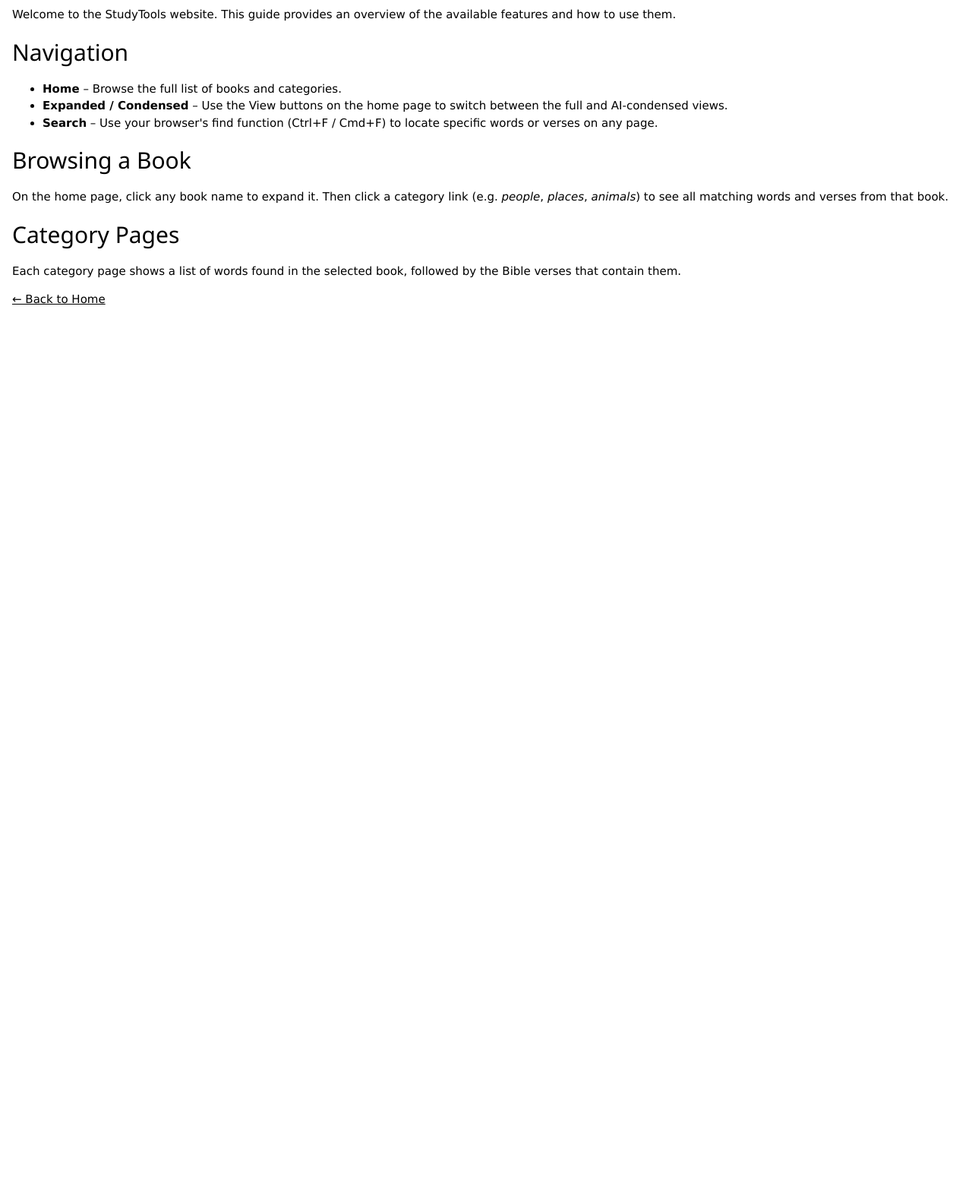
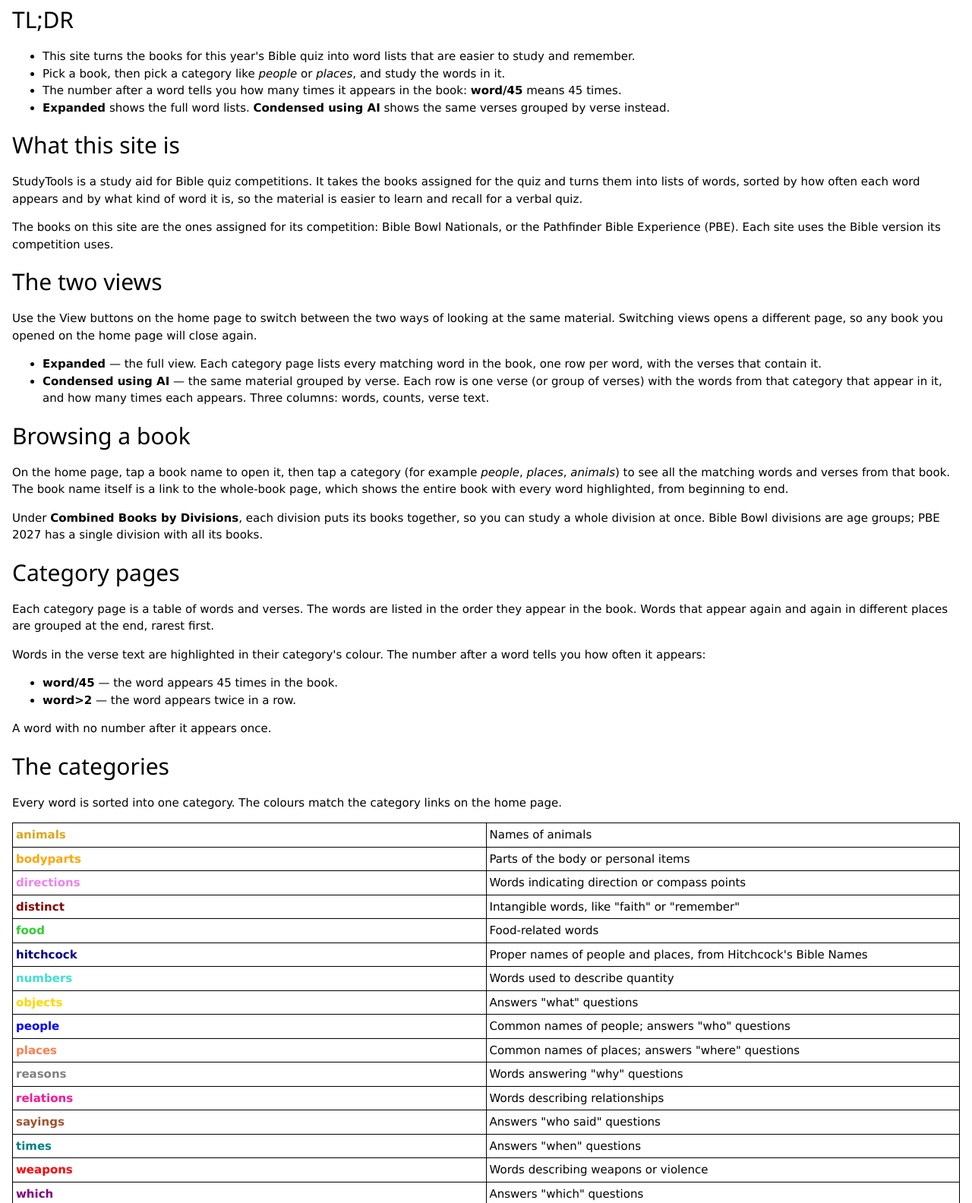
Before and after one commit to dwongk/pbe2027, a plain HTML site: page help.html in a window 1280 px wide. Shown: the part 71-1655 px from the top of the page at 76% size. Before the commit the page ends 800 px from the top, so only its background shows below. Drawn offline with Linux system fonts and the light colour scheme.

Commit message:
Propose website update from StudyTools build

```diff
--- a/help.html
+++ b/help.html
@@ -17,17 +17,59 @@
 
 <div class="w3-container">
     <h1>Help</h1>
-    <p>Welcome to the StudyTools website. This guide provides an overview of the available features and how to use them.</p>
-    <h2>Navigation</h2>
+    <h2>TL;DR</h2>
     <ul>
-        <li><strong>Home</strong> – Browse the full list of books and categories.</li>
-        <li><strong>Expanded / Condensed</strong> – Use the View buttons on the home page to switch between the full and AI-condensed views.</li>
-        <li><strong>Search</strong> – Use your browser's find function (Ctrl+F / Cmd+F) to locate specific words or verses on any page.</li>
+        <li>This site turns the books for this year's Bible quiz into word lists that are easier to study and remember.</li>
+        <li>Pick a book, then pick a category like <em>people</em> or <em>places</em>, and study the words in it.</li>
+        <li>The number after a word tells you how many times it appears in the book: <strong>word/45</strong> means 45 times.</li>
+        <li><strong>Expanded</strong> shows the full word lists. <strong>Condensed using AI</strong> shows the same verses grouped by verse instead.</li>
     </ul>
-    <h2>Browsing a Book</h2>
-    <p>On the home page, click any book name to expand it. Then click a category link (e.g. <em>people</em>, <em>places</em>, <em>animals</em>) to see all matching words and verses from that book.</p>
-    <h2>Category Pages</h2>
-    <p>Each category page shows a list of words found in the selected book, followed by the Bible verses that contain them.</p>
+    <h2>What this site is</h2>
+    <p>StudyTools is a study aid for Bible quiz competitions. It takes the books assigned for the quiz and turns them into lists of words, sorted by how often each word appears and by what kind of word it is, so the material is easier to learn and recall for a verbal quiz.</p>
+    <p>The books on this site are the ones assigned for its competition: Bible Bowl Nationals, or the Pathfinder Bible Experience (PBE). Each site uses the Bible version its competition uses.</p>
+    <h2>The two views</h2>
+    <p>Use the View buttons on the home page to switch between the two ways of looking at the same material. Switching views opens a different page, so any book you opened on the home page will close again.</p>
+    <ul>
+        <li><strong>Expanded</strong> — the full view. Each category page lists every matching word in the book, one row per word, with the verses that contain it.</li>
+        <li><strong>Condensed using AI</strong> — the same material grouped by verse. Each row is one verse (or group of verses) with the words from that category that appear in it, and how many times each appears. Three columns: words, counts, verse text.</li>
+    </ul>
+    <h2>Browsing a book</h2>
+    <p>On the home page, tap a book name to open it, then tap a category (for example <em>people</em>, <em>places</em>, <em>animals</em>) to see all the matching words and verses from that book. The book name itself is a link to the whole-book page, which shows the entire book with every word highlighted, from beginning to end.</p>
+    <p>Under <strong>Combined Books by Divisions</strong>, each division puts its books together, so you can study a whole division at once. Bible Bowl divisions are age groups; PBE 2027 has a single division with all its books.</p>
+    <h2>Category pages</h2>
+    <p>Each category page is a table of words and verses. The words are listed in the order they appear in the book. Words that appear again and again in different places are grouped at the end, rarest first.</p>
+    <p>Words in the verse text are highlighted in their category's colour. The number after a word tells you how often it appears:</p>
+    <ul>
+        <li><strong>word/45</strong> — the word appears 45 times in the book.</li>
+        <li><strong>word&gt;2</strong> — the word appears twice in a row.</li>
+    </ul>
+    <p>A word with no number after it appears once.</p>
+    <h2>The categories</h2>
+    <p>Every word is sorted into one category. The colours match the category links on the home page.</p>
+    <table>
+        <tr><td><span style="color:Goldenrod"><strong>animals</strong></span></td><td>Names of animals</td></tr>
+        <tr><td><span style="color:Orange"><strong>bodyparts</strong></span></td><td>Parts of the body or personal items</td></tr>
+        <tr><td><span style="color:Violet"><strong>directions</strong></span></td><td>Words indicating direction or compass points</td></tr>
+        <tr><td><span style="color:DarkRed"><strong>distinct</strong></span></td><td>Intangible words, like "faith" or "remember"</td></tr>
+        <tr><td><span style="color:LimeGreen"><strong>food</strong></span></td><td>Food-related words</td></tr>
+        <tr><td><span style="color:DarkBlue"><strong>hitchcock</strong></span></td><td>Proper names of people and places, from Hitchcock's Bible Names</td></tr>
+        <tr><td><span style="color:Turquoise"><strong>numbers</strong></span></td><td>Words used to describe quantity</td></tr>
+        <tr><td><span style="color:Gold"><strong>objects</strong></span></td><td>Answers "what" questions</td></tr>
+        <tr><td><span style="color:Blue"><strong>people</strong></span></td><td>Common names of people; answers "who" questions</td></tr>
+        <tr><td><span style="color:Coral"><strong>places</strong></span></td><td>Common names of places; answers "where" questions</td></tr>
+        <tr><td><span style="color:Gray"><strong>reasons</strong></span></td><td>Words answering "why" questions</td></tr>
+        <tr><td><span style="color:DeepPink"><strong>relations</strong></span></td><td>Words describing relationships</td></tr>
+        <tr><td><span style="color:Sienna"><strong>sayings</strong></span></td><td>Answers "who said" questions</td></tr>
+        <tr><td><span style="color:Teal"><strong>times</strong></span></td><td>Answers "when" questions</td></tr>
+        <tr><td><span style="color:Red"><strong>weapons</strong></span></td><td>Words describing weapons or violence</td></tr>
+        <tr><td><span style="color:Purple"><strong>which</strong></span></td><td>Answers "which" questions</td></tr>
+        <tr><td><span style="color:Black"><strong>uncat</strong></span></td><td>Catch-all for words that fit no other category</td></tr>
+    </table>
+    <p>Common words such as "the" and "and" are left out entirely, so they do not fill up the uncategorized list.</p>
+    <h2>Search</h2>
+    <p>There is no search box. Use your browser's find function (Ctrl+F / Cmd+F) to locate words or verses on any page.</p>
+    <h2>Finding your way back</h2>
+    <p>Category and book pages have no navigation bar. Use your browser's Back button to return to the home page.</p>
     <p><a href="index.html">&#8592; Back to Home</a></p>
 </div>
 
```
